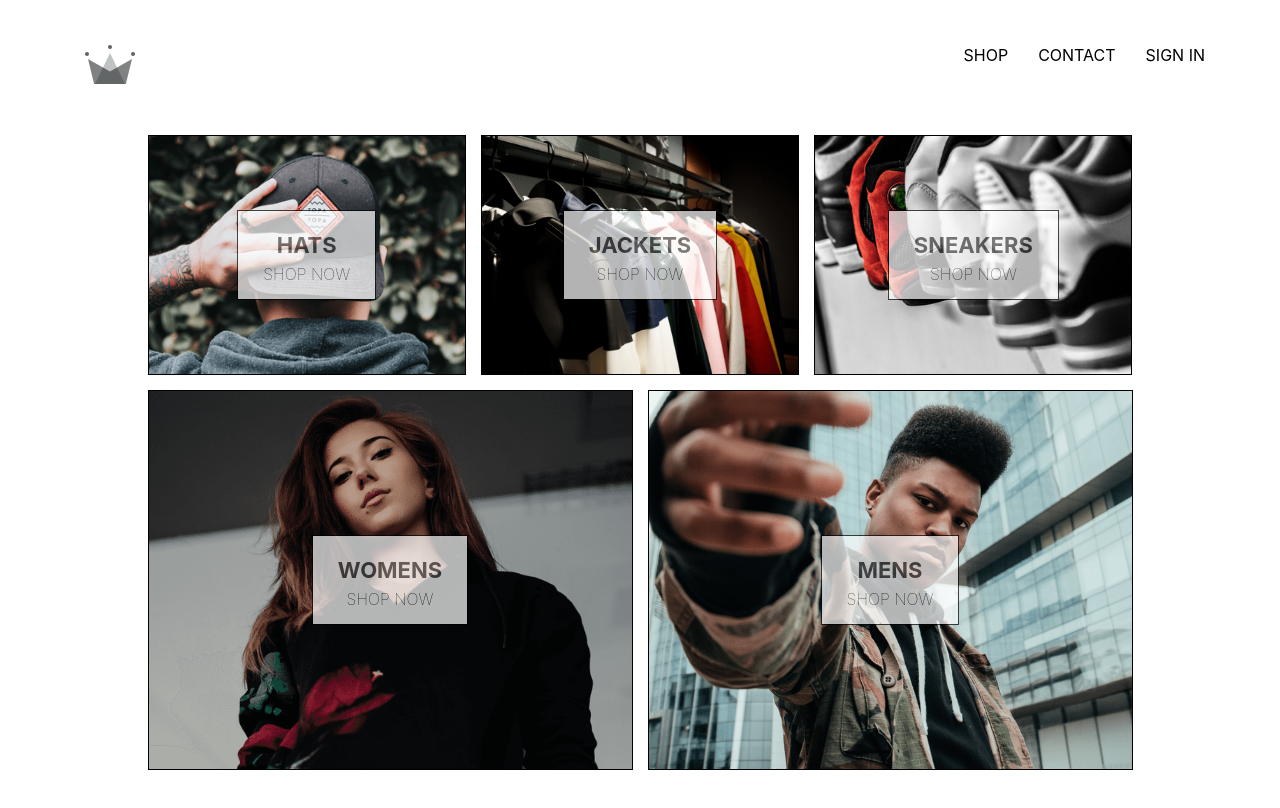
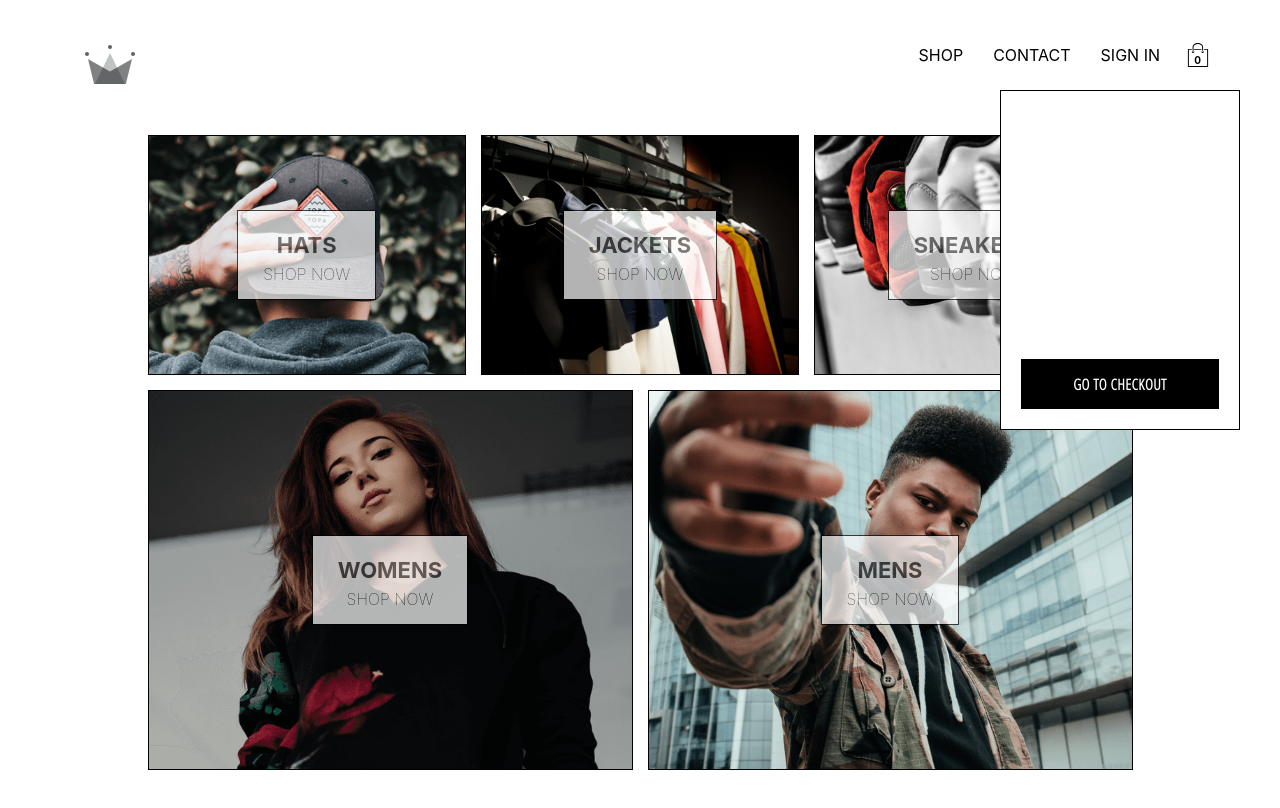
Before and after one commit to YenTingWu/clothing-Ecommerce, a React (Create React App) app: page / in a window 1280 px wide. Shown: the top 808 px of the page. Built offline with nearby package versions, Linux system fonts and the light colour scheme; no server answers.

Commit message:
added cartIcon and cartDropdwon component to our application, also implemented cart reducer

```diff
--- /dev/null
+++ b/src/components/CartDropdown/CartDropdown.js
@@ -0,0 +1,14 @@
+import React from 'react';
+
+import CustomButton from '../CustomButton/CustomButton';
+
+import './CartDropdown.scss';
+
+const CartDropdown = () => (
+    <div className='cart-dropdown'>
+        <div className='cart-items' />
+        <CustomButton>GO TO CHECKOUT</CustomButton>
+    </div>
+)
+
+export default CartDropdown;
--- /dev/null
+++ b/src/components/CartDropdown/CartDropdown.scss
@@ -0,0 +1,24 @@
+.cart-dropdown {
+    position: absolute;
+    width: 240px;
+    height: 340px;
+    display: flex;
+    flex-direction: column;
+    padding: 20px;
+    border: 1px solid black;
+    background-color: white;
+    top: 90px;
+    right: 40px;
+    z-index: 5;
+
+    .cart-items {
+      height: 240px;
+      display: flex;
+      flex-direction: column;
+      overflow: scroll;
+    }
+
+    button {
+      margin-top: auto;
+    }
+  }
--- /dev/null
+++ b/src/components/CartIcon/CartIcon.js
@@ -0,0 +1,24 @@
+import React from 'react';
+import { connect } from 'react-redux';
+
+import { toggleCartHidden } from '../../redux/cart/cart.actions'
+
+import { ReactComponent as ShoppingIcon } from '../../assets/cart.svg';
+
+import './CartIcon.scss';
+
+const CartIcon = ({ toggleCartHidden }) => (
+    <div className='cart-icon' onClick={toggleCartHidden}>
+        <ShoppingIcon className='shopping-icon'/>
+        <span className='item-count'>0</span>
+    </div>
+);
+
+const mapDispatchToProps = dispatch => ({
+    toggleCartHidden: () => dispatch(toggleCartHidden())
+});
+
+export default connect(
+    null,
+    mapDispatchToProps
+)(CartIcon);
--- /dev/null
+++ b/src/components/CartIcon/CartIcon.scss
@@ -0,0 +1,21 @@
+.cart-icon {
+    width: 45px;
+    height: 45px;
+    position: relative;
+    display: flex;
+    align-items: center;
+    justify-content: center;
+    cursor: pointer;
+
+    .shopping-icon {
+      width: 24px;
+      height: 24px;
+    }
+
+    .item-count {
+      position: absolute;
+      font-size: 10px;
+      font-weight: bold;
+      bottom: 12px;
+    }
+  }
--- a/src/components/Header/Header.js
+++ b/src/components/Header/Header.js
@@ -2,13 +2,15 @@ import React from 'react';
 import { Link } from 'react-router-dom';
 import { connect } from 'react-redux';
 
-import { auth } from '../../firebase/firebase.utils'
+import { auth } from '../../firebase/firebase.utils';
+import CartIcon from '../CartIcon/CartIcon';
+import CartDropdown from '../CartDropdown/CartDropdown';
 
 import './Header.scss';
 import { ReactComponent as Logo } from '../../assets/logo.svg';
 
 
-const Header = ({ currentUser }) => (
+const Header = ({ currentUser, hidden }) => (
     <div className='header'>
         <Link className='logo-container' to='/'>
             <Logo className='logo'/>
@@ -26,13 +28,20 @@ const Header = ({ currentUser }) => (
                     :
                     <Link className='option' to='/signin'>SIGN IN</Link>
             }
+            <CartIcon />
         </div>
+        {
+            hidden ? null : <CartDropdown />
+        }
     </div>
 );
 
-const mapStateToProps = state => ({
+const mapStateToProps = ({
+    user: { currentUser },
+    cart: { hidden } }) => ({
     // state === rootReducer
-    currentUser: state.user.currentUser
+    currentUser,
+    hidden
 });
 
 export default connect(mapStateToProps)(Header);
--- /dev/null
+++ b/src/redux/cart/cart.actions.js
@@ -0,0 +1,5 @@
+import CartActionTypes from './cart.types';
+
+export const toggleCartHidden = () => ({
+    type: CartActionTypes.TOGGLE_CART_HIDDEN,
+});
--- /dev/null
+++ b/src/redux/cart/cart.reducer.js
@@ -0,0 +1,19 @@
+import CartActionTypes from './cart.types'
+
+const INITIAL_STATE = {
+    hidder: true
+};
+
+const cartReducer = (state = INITIAL_STATE, action) => {
+    switch(action.type) {
+        case CartActionTypes.TOGGLE_CART_HIDDEN :
+            return {
+                ...state,
+                hidden: !state.hidden
+            }
+        default:
+            return state;
+    }
+}
+
+export default cartReducer;
--- /dev/null
+++ b/src/redux/cart/cart.types.js
@@ -0,0 +1,5 @@
+const CartActionTypes = {
+    TOGGLE_CART_HIDDEN: 'TOGGLE_CART_HIDDEN'
+};
+
+export default CartActionTypes;
--- a/src/redux/root-reducer.js
+++ b/src/redux/root-reducer.js
@@ -1,7 +1,9 @@
 import { combineReducers } from 'redux';
 
 import userReducer from './user/user.reducer';
+import cartReducer from './cart/cart.reducer';
 
 export default combineReducers({
-    user: userReducer
+    user: userReducer,
+    cart: cartReducer
 });
```
Also changed, not shown: src/assets/cart.svg (added).
